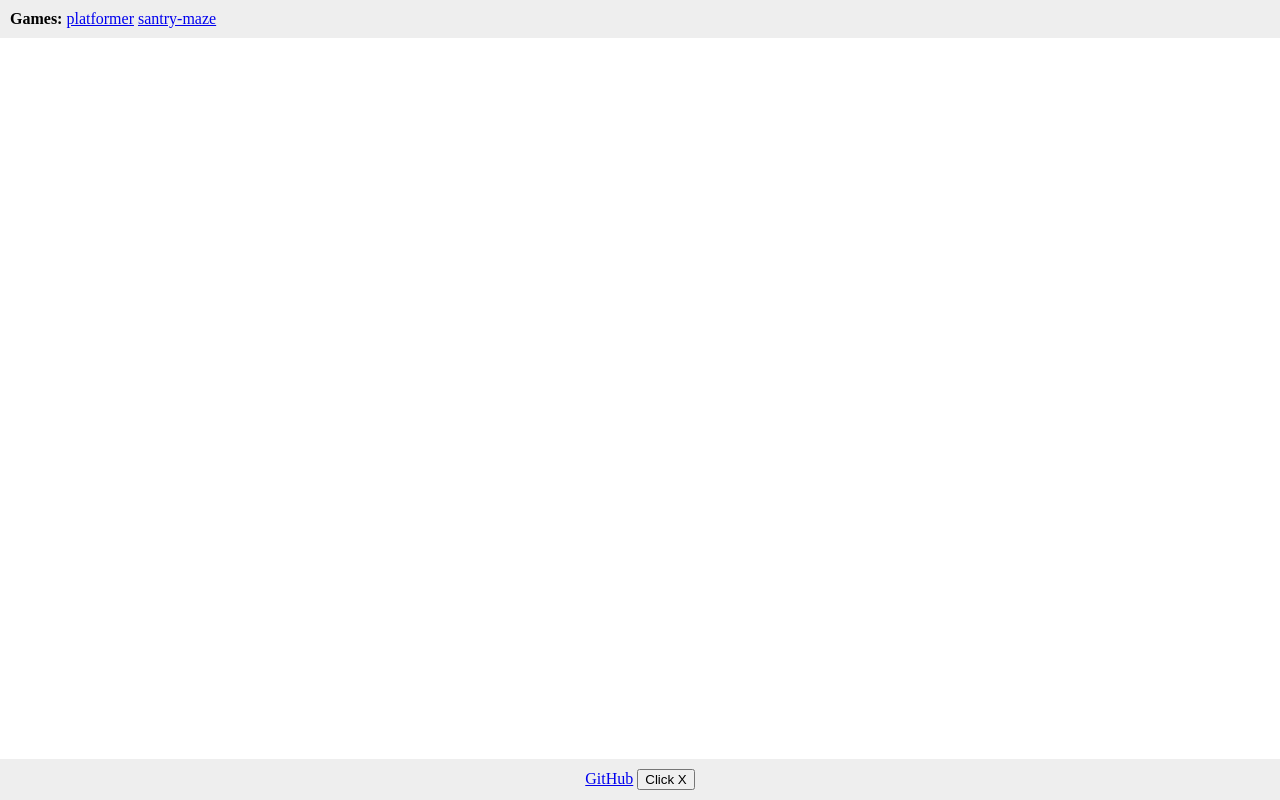
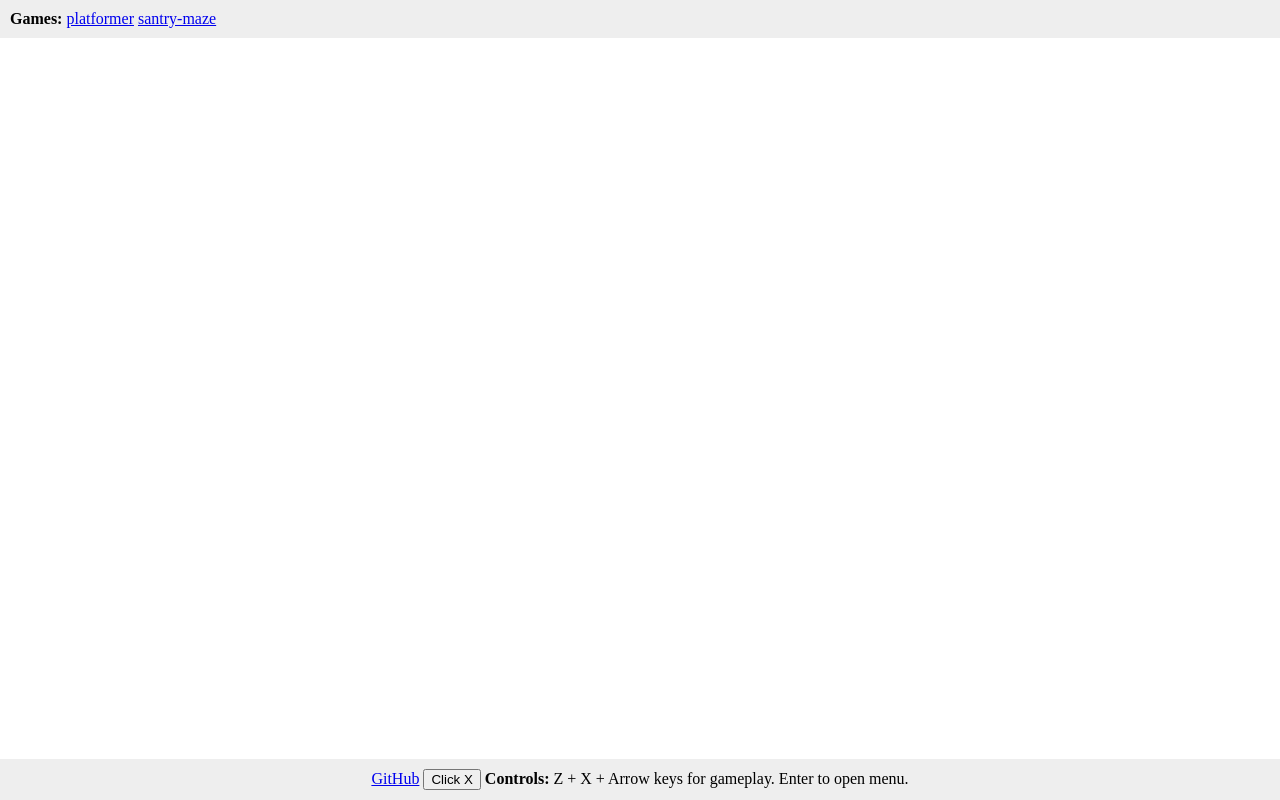
Before and after one commit to getsentry/hackweek-pico8-game, a website: page index.html in a window 1280 px wide. Drawn offline with Linux system fonts and the light colour scheme.

Commit message:
add controls reference

```diff
--- a/index.html
+++ b/index.html
@@ -20,6 +20,9 @@ iframe { width: 100%; height: 100%; border: none; }
 <div class="bottom">
 <a href="https://github.com/getsentry/hackweek-pico8-game">GitHub</a>
 <button id=x_button>Click X</button>
+
+<strong>Controls:</strong>
+Z + X + Arrow keys for gameplay. Enter to open menu.
 </div>
 
 <script>
```
